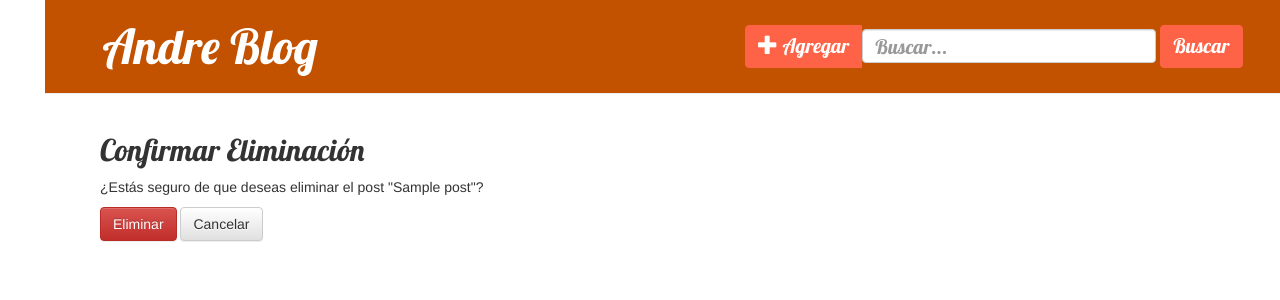
After one commit to acdelarosa/my-first-blog, a Django app: page /post/1/delete/ in a window 1280 px wide. The commit adds this page. Shown: the top 300 px of the page. Run offline with Django 3.2, Linux system fonts and the light colour scheme; tables that the repository leaves empty hold one stand-in row (values such as "Sample post"); some libraries are stand-ins or nearby versions.

Commit message:
agregado eliminar post y boton eliminar en post_detail

```diff
--- /dev/null
+++ b/blog/templates/blog/post_confirm_delete.html
@@ -0,0 +1,11 @@
+{% extends 'blog/base.html' %}
+
+{% block content %}
+    <h2>Confirmar Eliminación</h2>
+    <p>¿Estás seguro de que deseas eliminar el post "{{ post.title }}"?</p>
+    <form method="POST">
+        {% csrf_token %}
+        <button type="submit" class="btn btn-danger">Eliminar</button>
+        <a href="{% url 'post_detail' post.pk %}" class="btn btn-default">Cancelar</a>
+    </form>
+{% endblock %}
--- a/blog/templates/blog/post_detail.html
+++ b/blog/templates/blog/post_detail.html
@@ -8,6 +8,9 @@
             </div>
         {% endif %}
         <a class="btn btn-default" href="{% url 'post_edit' pk=post.pk %}"><span class="glyphicon glyphicon-pencil"></span></a>
+        <a class="btn btn-danger" href="{% url 'post_delete' pk=post.pk %}" onclick="return confirm('¿Estás seguro de que deseas eliminar este post?');">
+            <span class="glyphicon glyphicon-trash"></span>
+        </a>
         <h2>{{ post.title }}</h2>
         <p>{{ post.text|linebreaksbr }}</p>
     </div>
--- a/blog/urls.py
+++ b/blog/urls.py
@@ -7,4 +7,5 @@ urlpatterns = [
     path('post/new/', views.post_new, name='post_new'),
     path('post/<int:pk>/edit/', views.post_edit, name='post_edit'),
     path('search/', views.search, name='search'), #url para búsqueda
+    path('post/<int:pk>/delete/', views.post_delete, name='post_delete'), #url para eliminar un post
 ]
--- a/blog/views.py
+++ b/blog/views.py
@@ -5,7 +5,7 @@ from django.shortcuts import render, get_object_or_404
 from .forms import PostForm
 from django.shortcuts import redirect
 from django.db.models import Q
-
+from django.contrib import messages
 #post_list renderizado
 
 def post_list(request):
@@ -75,3 +75,12 @@ def search(request):
         posts = Post.objects.none()  # Si no hay consulta, no muestra resultados
 
     return render(request, 'blog/search_results.html', {'posts': posts, 'query': query})
+
+#te deja eliminar un post
+def post_delete(request, pk):
+    post = get_object_or_404(Post, pk=pk)
+    if request.method == "POST":
+        post.delete()
+        messages.success(request, "Post eliminado con éxito.")
+        return redirect('post_list')
+    return render(request, 'blog/post_confirm_delete.html', {'post': post})
```
